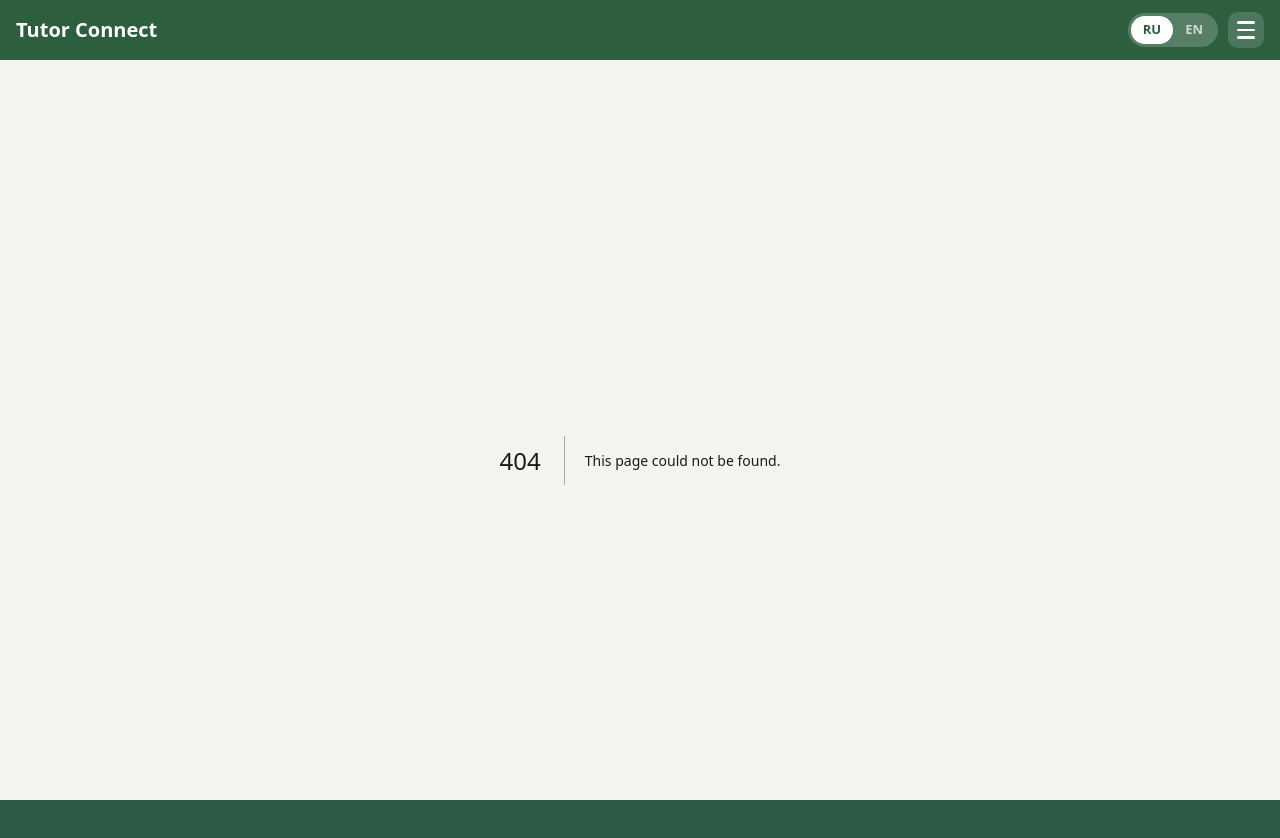
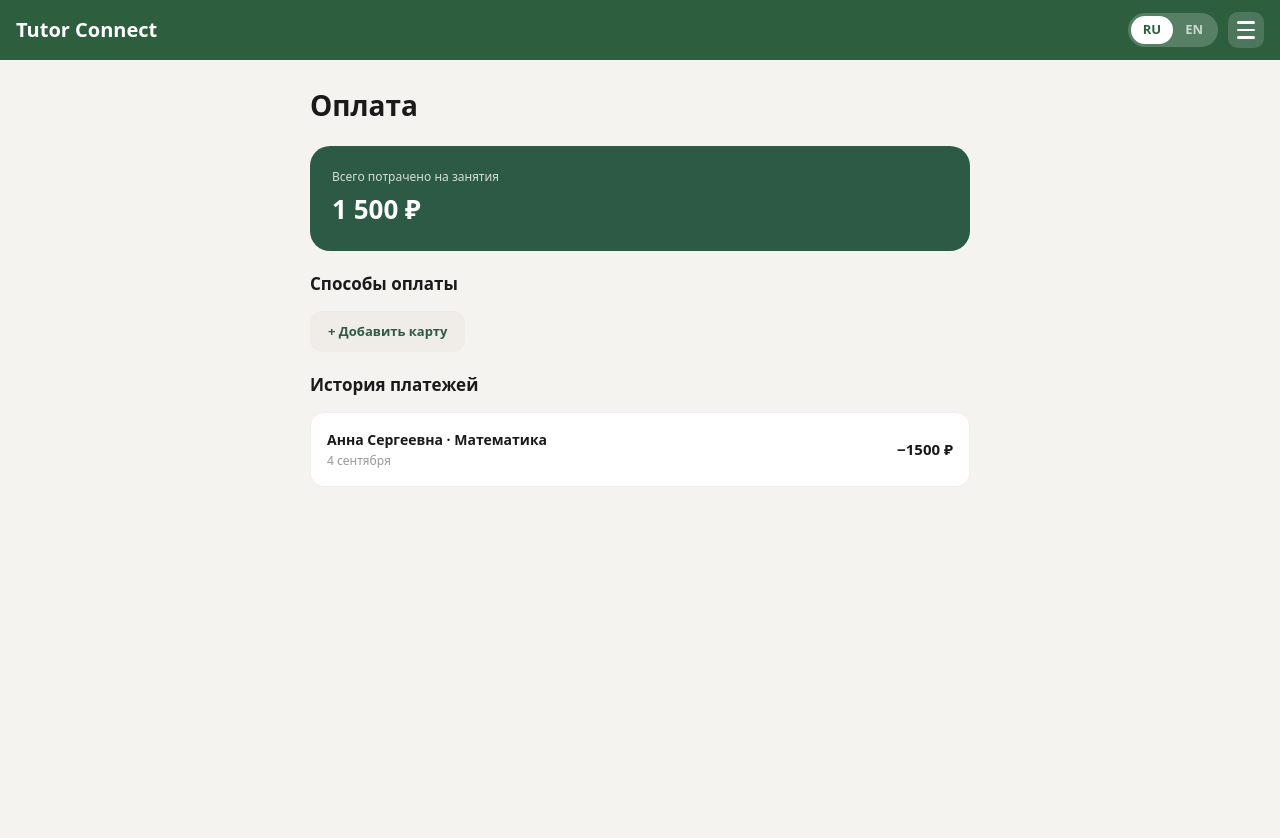
Before and after one commit to yaroslavnapril/tutor-connect, a Next.js app: page /payment in a window 1280 px wide. Before the commit this address had no page. Shown: the top 838 px of the page. Built offline with nearby package versions, Linux system fonts and the light colour scheme.

Commit message:
Create page.tsx

```diff
--- /dev/null
+++ b/app/payment/page.tsx
@@ -0,0 +1,198 @@
+'use client'
+
+import { useState, useEffect } from 'react'
+import { Booking } from '../data/bookings'
+import { CURRENT_STUDENT_NAME } from '../data/currentUser'
+import { TUTORS } from '../data/tutors'
+import { loadAllBookings } from '../data/bookingHelpers'
+
+interface Card {
+  id: string
+  brand: string
+  last4: string
+  isDefault: boolean
+}
+
+function detectBrand(number: string): string {
+  const digits = number.replace(/\D/g, '')
+  if (digits.startsWith('4')) return 'Visa'
+  if (digits.startsWith('5')) return 'Mastercard'
+  if (digits.startsWith('2')) return 'МИР'
+  return 'Карта'
+}
+
+export default function PaymentPage() {
+  const [bookings, setBookings] = useState<Booking[]>([])
+  const [cards, setCards] = useState<Card[]>([])
+  const [mounted, setMounted] = useState(false)
+  const [showAddCard, setShowAddCard] = useState(false)
+  const [cardInput, setCardInput] = useState('')
+  const [toast, setToast] = useState<string | null>(null)
+
+  const loadCards = () => {
+    const saved = localStorage.getItem('tc_payment_cards')
+    setCards(saved ? JSON.parse(saved) : [])
+  }
+
+  useEffect(() => {
+    setMounted(true)
+    setBookings(loadAllBookings())
+    loadCards()
+  }, [])
+
+  if (!mounted) return null
+
+  const myPaid = bookings
+    .filter(b => b.studentName === CURRENT_STUDENT_NAME && b.status === 'completed')
+    .sort((a, b) => (b.date + b.time).localeCompare(a.date + a.time))
+
+  const totalSpent = myPaid.reduce((sum, b) => sum + b.price, 0)
+
+  const tutorFor = (tutorId: string) => TUTORS.find(t => t.id === tutorId)
+
+  const saveCards = (list: Card[]) => {
+    setCards(list)
+    localStorage.setItem('tc_payment_cards', JSON.stringify(list))
+  }
+
+  const addCard = (e: React.FormEvent) => {
+    e.preventDefault()
+    const digits = cardInput.replace(/\D/g, '')
+    if (digits.length < 12) return
+    const newCard: Card = {
+      id: `card-${Date.now()}`,
+      brand: detectBrand(digits),
+      last4: digits.slice(-4),
+      isDefault: cards.length === 0
+    }
+    saveCards([...cards, newCard])
+    setCardInput('')
+    setShowAddCard(false)
+    setToast('Карта добавлена')
+    setTimeout(() => setToast(null), 2500)
+  }
+
+  const removeCard = (id: string) => {
+    if (!window.confirm('Удалить карту?')) return
+    const updated = cards.filter(c => c.id !== id)
+    if (updated.length > 0 && !updated.some(c => c.isDefault)) updated[0].isDefault = true
+    saveCards(updated)
+  }
+
+  const makeDefault = (id: string) => {
+    saveCards(cards.map(c => ({ ...c, isDefault: c.id === id })))
+  }
+
+  return (
+    <>
+      <style dangerouslySetInnerHTML={{__html: `
+        .py-page { background:#F5F3EF; min-height:100vh; padding-bottom:48px; }
+        .py-container { max-width:700px; margin:0 auto; padding:24px 20px; }
+        .py-title { font-size:28px; font-weight:800; margin-bottom:20px; color:#1A1A1A; }
+
+        .py-summary { background:#2D5A45; border-radius:20px; padding:22px; color:white; margin-bottom:20px; }
+        .py-summary-label { font-size:12px; opacity:0.8; margin-bottom:4px; }
+        .py-summary-value { font-size:26px; font-weight:800; }
+
+        .py-section-title { font-size:17px; font-weight:700; margin-bottom:14px; color:#1A1A1A; }
+
+        .py-card-list { display:flex; flex-direction:column; gap:10px; margin-bottom:16px; }
+        .py-card-item { background:white; border-radius:14px; padding:14px 16px; border:1px solid #eee; display:flex; align-items:center; gap:12px; }
+        .py-card-icon { width:36px; height:36px; border-radius:8px; background:#F0EDE8; display:flex; align-items:center; justify-content:center; font-size:16px; flex-shrink:0; }
+        .py-card-info { flex:1; }
+        .py-card-brand { font-weight:700; font-size:14px; }
+        .py-card-default { font-size:11px; font-weight:700; color:#2D5A45; background:#EAF1EC; padding:3px 8px; border-radius:999px; }
+        .py-card-set-default { font-size:11px; color:#2D5A45; font-weight:600; background:none; border:none; cursor:pointer; }
+        .py-card-remove { border:none; background:none; color:#C4705A; font-size:16px; cursor:pointer; }
+
+        .py-add-card-btn { padding:11px 18px; background:#F0EDE8; color:#2D5A45; border:none; border-radius:12px; font-size:13px; font-weight:700; cursor:pointer; margin-bottom:20px; }
+        .py-form { background:white; border-radius:14px; padding:16px; border:1px solid #eee; margin-bottom:16px; display:flex; flex-direction:column; gap:10px; }
+        .py-form input { width:100%; box-sizing:border-box; padding:12px 14px; border-radius:10px; border:1px solid #ddd; font-size:16px; outline:none; }
+        .py-form-actions { display:flex; gap:10px; }
+        .py-form-submit { flex:1; padding:11px; background:#2D5A45; color:white; border:none; border-radius:10px; font-size:13px; font-weight:700; cursor:pointer; }
+        .py-form-cancel { flex:1; padding:11px; background:#F0EDE8; color:#555; border:none; border-radius:10px; font-size:13px; font-weight:700; cursor:pointer; }
+
+        .py-history-item { background:white; border-radius:14px; padding:16px; border:1px solid #eee; margin-bottom:10px; display:flex; justify-content:space-between; align-items:center; }
+        .py-history-name { font-weight:700; font-size:14px; margin-bottom:2px; }
+        .py-history-date { font-size:12px; color:#999; }
+        .py-history-amount { font-weight:800; font-size:15px; color:#1A1A1A; }
+        .py-empty { text-align:center; padding:32px 20px; color:#999; background:white; border-radius:16px; border:1px dashed #ddd; font-size:14px; }
+
+        .py-toast { position:fixed; bottom:24px; left:50%; transform:translateX(-50%); background:#1A1A1A; color:white; padding:14px 22px; border-radius:14px; font-size:14px; font-weight:600; box-shadow:0 6px 20px rgba(0,0,0,0.25); z-index:200; max-width:90%; text-align:center; }
+      `}} />
+      <div className="py-page">
+        <div className="py-container">
+          <h1 className="py-title">Оплата</h1>
+
+          <div className="py-summary">
+            <div className="py-summary-label">Всего потрачено на занятия</div>
+            <div className="py-summary-value">{totalSpent.toLocaleString('ru-RU')} ₽</div>
+          </div>
+
+          <div className="py-section-title">Способы оплаты</div>
+          {cards.length > 0 && (
+            <div className="py-card-list">
+              {cards.map(c => (
+                <div key={c.id} className="py-card-item">
+                  <div className="py-card-icon">💳</div>
+                  <div className="py-card-info">
+                    <div className="py-card-brand">{c.brand} •••• {c.last4}</div>
+                  </div>
+                  {c.isDefault ? (
+                    <span className="py-card-default">Основная</span>
+                  ) : (
+                    <button className="py-card-set-default" onClick={() => makeDefault(c.id)}>Сделать основной</button>
+                  )}
+                  <button className="py-card-remove" onClick={() => removeCard(c.id)}>✕</button>
+                </div>
+              ))}
+            </div>
+          )}
+
+          {showAddCard ? (
+            <form className="py-form" onSubmit={addCard}>
+              <input
+                value={cardInput}
+                onChange={e => setCardInput(e.target.value)}
+                placeholder="Номер карты"
+                inputMode="numeric"
+                required
+              />
+              <div className="py-form-actions">
+                <button type="button" className="py-form-cancel" onClick={() => setShowAddCard(false)}>Отмена</button>
+                <button type="submit" className="py-form-submit">Добавить</button>
+              </div>
+            </form>
+          ) : (
+            <button className="py-add-card-btn" onClick={() => setShowAddCard(true)}>+ Добавить карту</button>
+          )}
+
+          <div className="py-section-title">История платежей</div>
+          {myPaid.length === 0 ? (
+            <div className="py-empty">Пока нет оплаченных занятий</div>
+          ) : (
+            myPaid.map(b => {
+              const tutor = tutorFor(b.tutorId)
+              return (
+                <div key={b.id} className="py-history-item">
+                  <div>
+                    <div className="py-history-name">{tutor?.name || 'Репетитор'} · {b.subject}</div>
+                    <div className="py-history-date">{formatDate(b.date)}</div>
+                  </div>
+                  <div className="py-history-amount">−{b.price} ₽</div>
+                </div>
+              )
+            })
+          )}
+        </div>
+      </div>
+
+      {toast && <div className="py-toast">{toast}</div>}
+    </>
+  )
+}
+
+function formatDate(iso: string) {
+  const d = new Date(iso)
+  return d.toLocaleDateString('ru-RU', { day: 'numeric', month: 'long' })
+}
```
